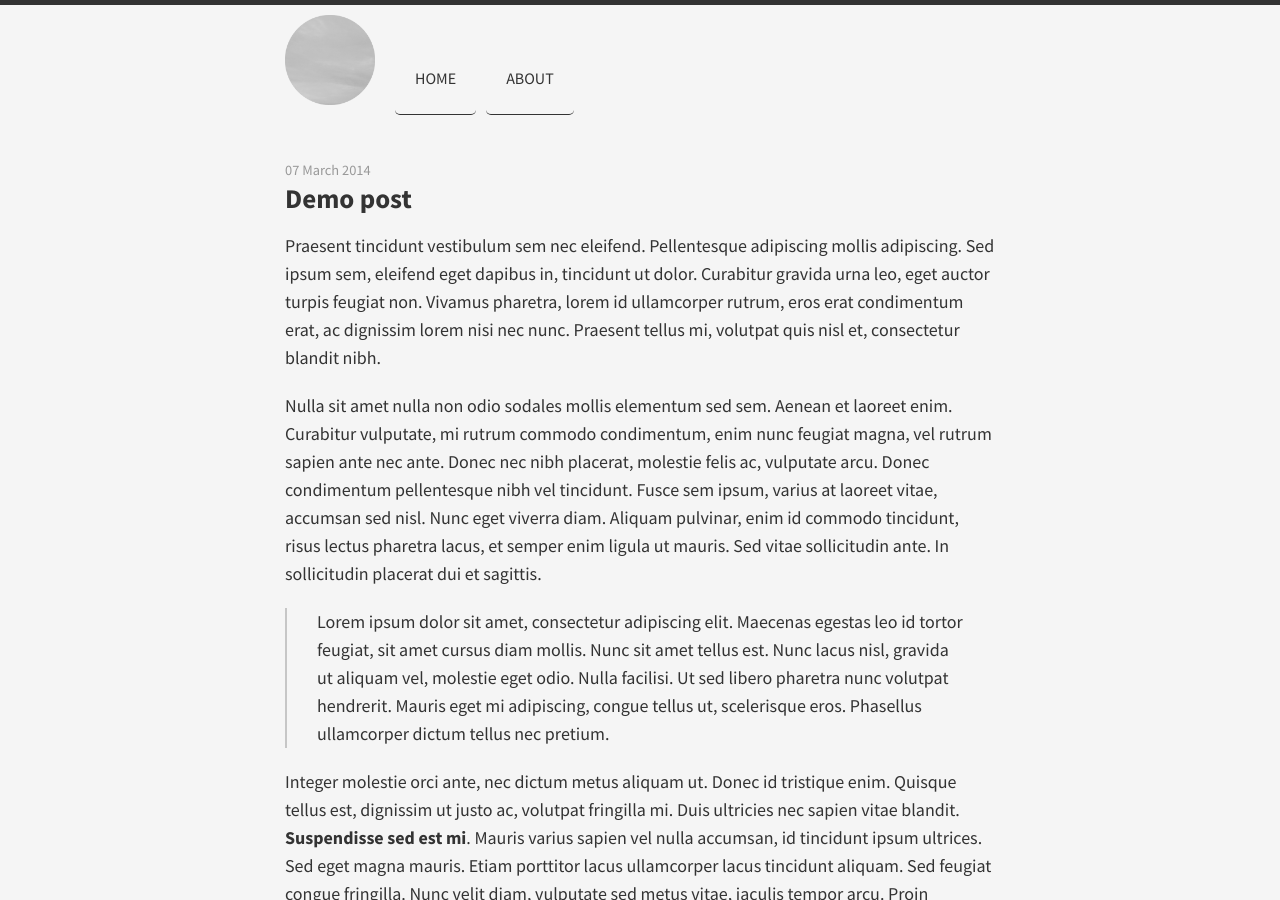
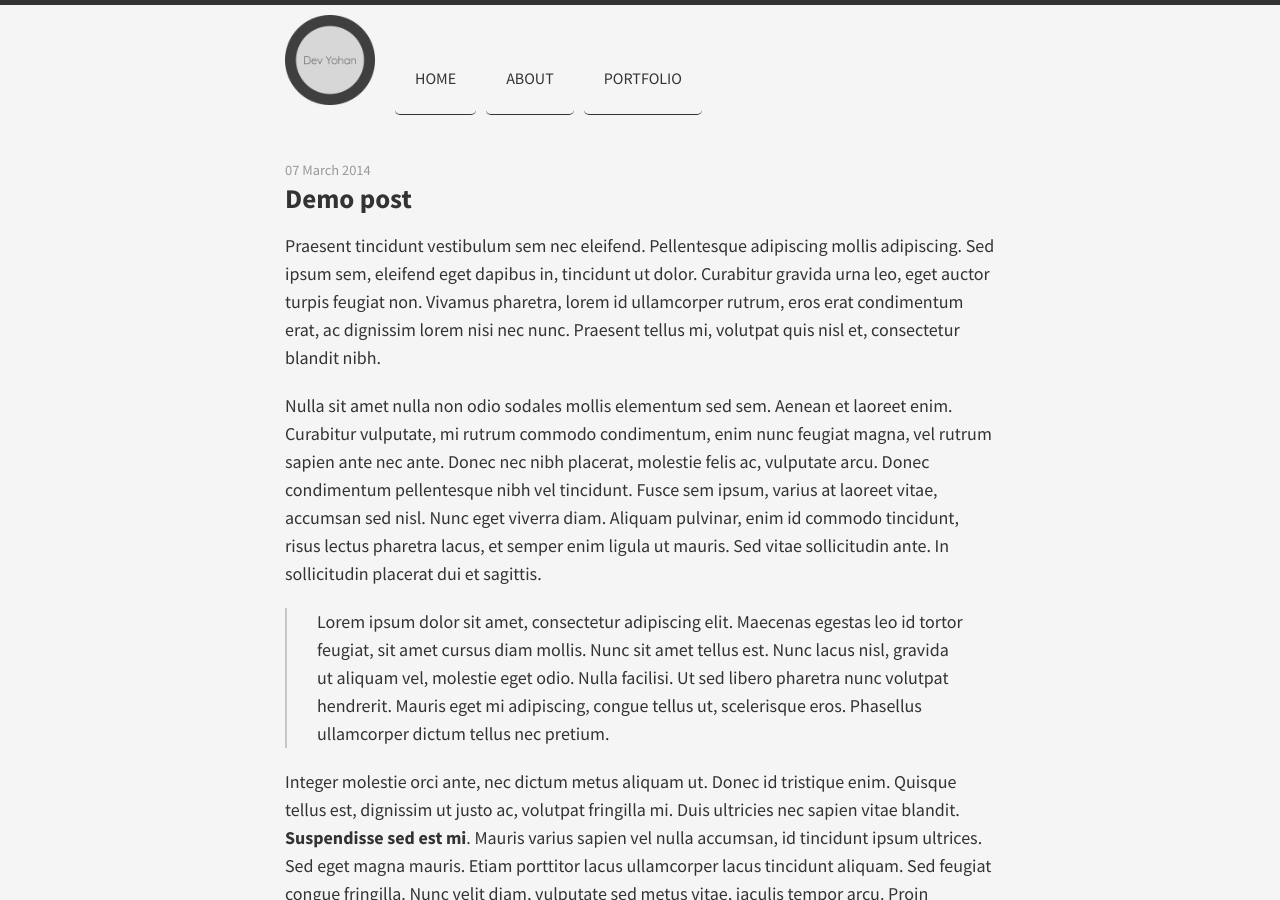
Before and after one commit to devyohan/personal_static_web_page, a Jekyll site: the page built from _posts/2014-03-07-demo-post.md, in a window 1280 px wide and 900 px high. Built offline with Jekyll 4.4.1, drawn with Linux system fonts in a browser that asks for light colours.

Commit message:
Update logo

```diff
--- a/_data/links.yml
+++ b/_data/links.yml
@@ -3,3 +3,6 @@
 
 - url: /about
   title: About
+
+- url: /portfolio
+  title: Portfolio
```
Also changed, not shown: assets/images/favicon-16x16.png, assets/images/favicon-32x32.png, assets/images/favicon.ico, assets/images/logo.png.
